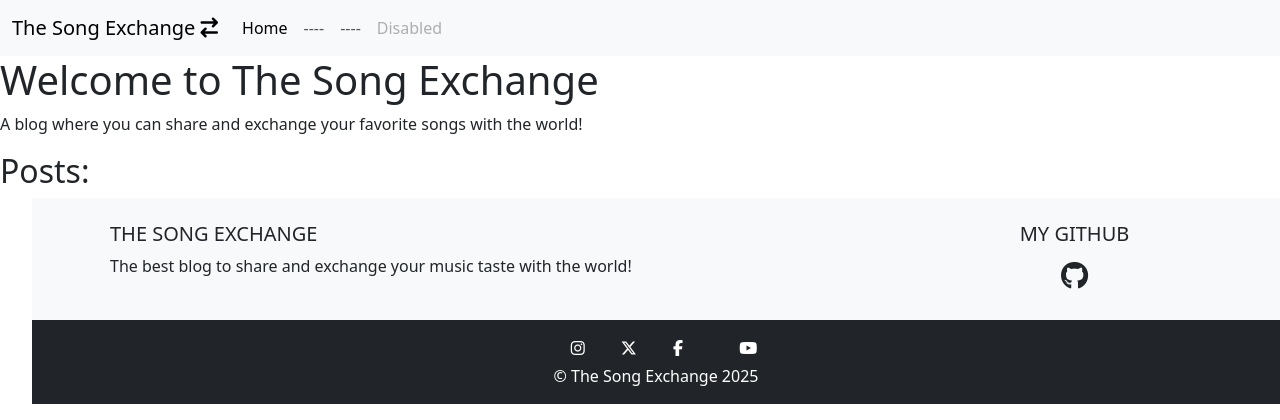
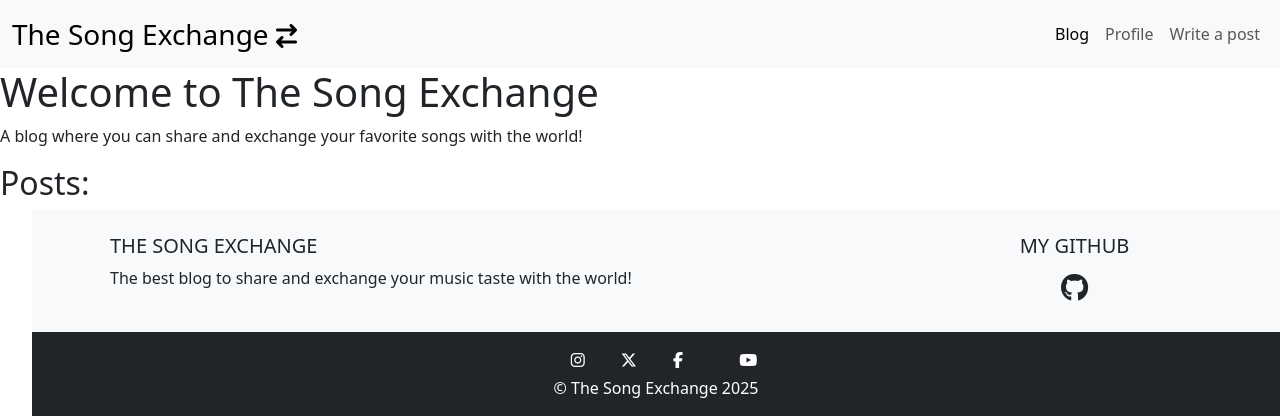
Before and after one commit to Tito-Daramola/the_song_exchange, a Django app: page / in a window 1280 px wide. Shown: the top 420 px of the page. Run offline with Django 4.2, Linux system fonts and the light colour scheme; data that the repository does not hold is empty; some libraries are stand-ins or nearby versions.

Commit message:
Reformat navabr in base.html template

```diff
--- a/templates/base.html
+++ b/templates/base.html
@@ -17,25 +17,23 @@
     <!-- Navbar -->
     <nav class="navbar navbar-expand-lg bg-body-tertiary">
         <div class="container-fluid">
-        <a class="navbar-brand" href="{% url 'home' %}">The Song Exchange <i class="fa-solid fa-arrow-right-arrow-left"></i> </a>
+        <a class="navbar-brand fs-3" href="{% url 'home' %}">The Song Exchange <i class="fa-solid fa-arrow-right-arrow-left fs-4"></i> </a>
         <button class="navbar-toggler" type="button" data-bs-toggle="collapse" data-bs-target="#navbarNav" aria-controls="navbarNav" aria-expanded="false" aria-label="Toggle navigation">
             <span class="navbar-toggler-icon"></span>
         </button>
         <div class="collapse navbar-collapse" id="navbarNav">
-            <ul class="navbar-nav">
+            <ul class="navbar-nav ms-auto">
             <li class="nav-item">
-                <a class="nav-link active" aria-current="page" href="#">Home</a>
+                <a class="nav-link active" aria-current="page" href="{% url 'home' %}">Blog</a>
             </li>
             <li class="nav-item">
-                <a class="nav-link" href="#">----</a>
+                <a class="nav-link" href="#">Profile</a>
+            <!--Only for logged in users-->
+            <li class="nav-item">
+                <a class="nav-link" href="#">Write a post</a>
             </li>
-            <li class="nav-item">
-                <a class="nav-link" href="#">----</a>
-            </li>
-            <li class="nav-item">
-                <a class="nav-link disabled" aria-disabled="true">Disabled</a>
-            </li>
-            </ul>
+        </ul>
+
         </div>
         </div>
     </nav>
```
